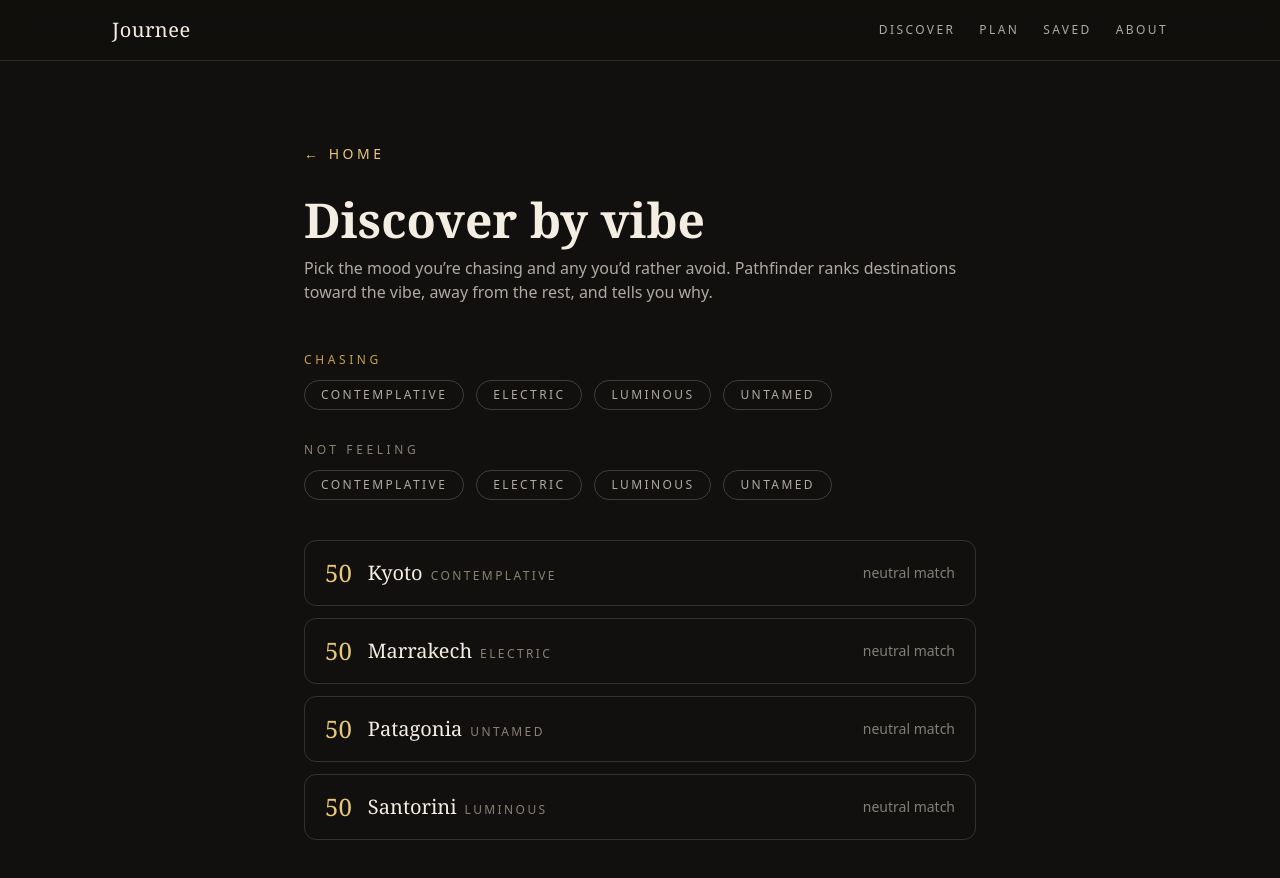
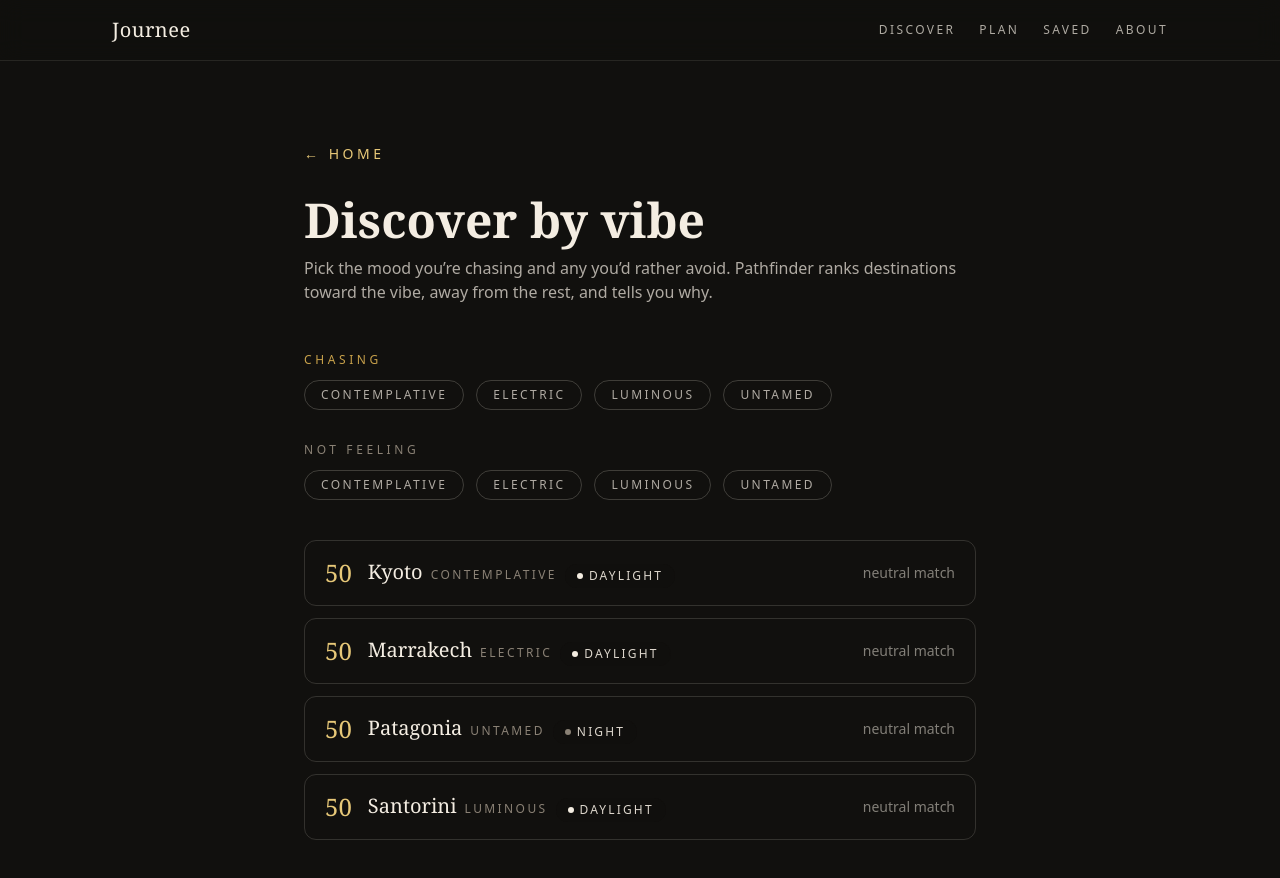
Before and after one commit to BinduMannil/Journee, a Next.js app: page /discover in a window 1280 px wide. Shown: the top 878 px of the page. Built offline with nearby package versions, Linux system fonts and the light colour scheme; no server answers; a web font is replaced by a local one.

Commit message:
Discover: show the live light badge on ranked results
Surface the real solar light-phase signal on /discover rows for parity with
the home cards, reusing the existing LightBadge component.

https://claude.ai/code/session_01Juf5y7hd431tmBs8UzjJkq

```diff
--- a/src/components/DiscoverClient.tsx
+++ b/src/components/DiscoverClient.tsx
@@ -3,6 +3,7 @@
 import { useMemo, useState } from "react";
 import Link from "next/link";
 import { pathfind } from "@/lib/intelligence/pathfinder";
+import { LightBadge } from "./LightBadge";
 import type { Destination } from "@/content/destinations";
 
 /**
@@ -102,6 +103,11 @@ export function DiscoverClient({ destinations }: { destinations: readonly Destin
                   <span className="ml-2 text-xs uppercase tracking-[0.2em] text-stone">
                     {d.mood}
                   </span>
+                  {d.coordinates && (
+                    <span className="ml-2 align-middle">
+                      <LightBadge lat={d.coordinates.lat} lon={d.coordinates.lon} />
+                    </span>
+                  )}
                 </span>
                 <span className="text-sm text-sand/50">{r.reason}</span>
               </Link>
```
Also changed, not shown: 1 other file (tests, documents, lock files or other folders).
